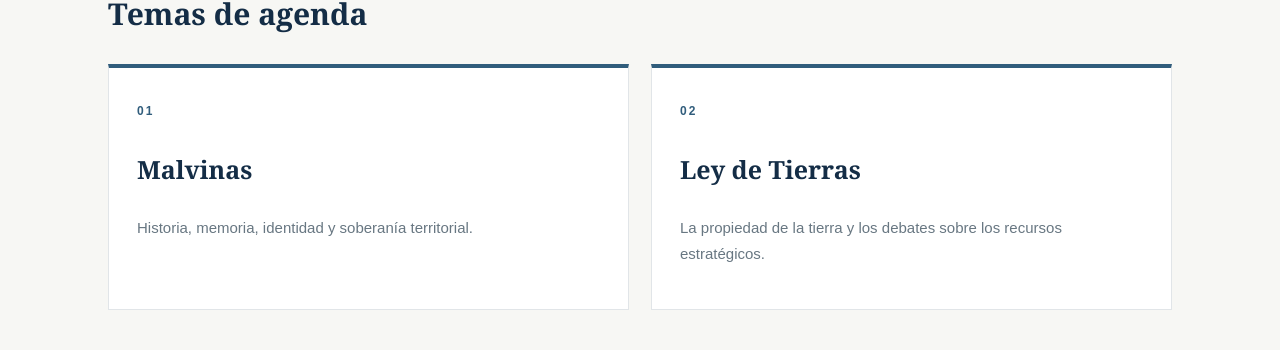
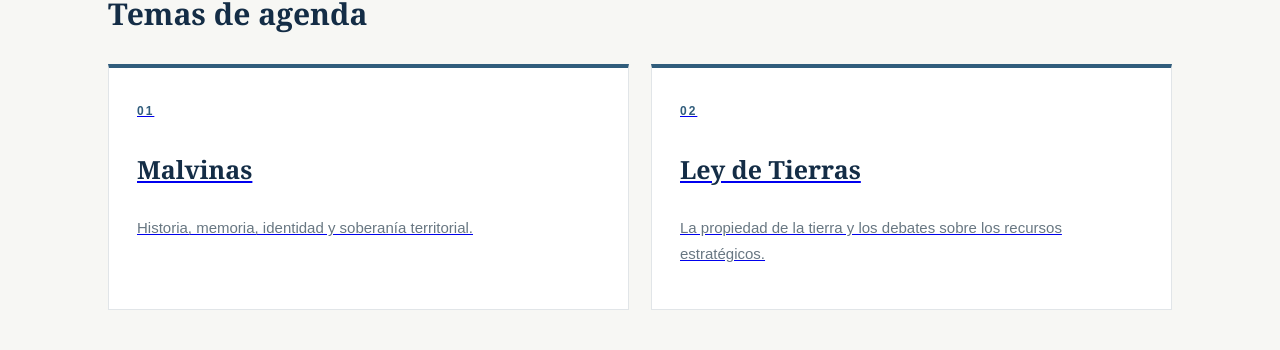
Before and after one commit to RocCut/soberania-en-agenda, a Jekyll site: the page built from index.html, in a window 1280 px wide. Shown: the part 855-1205 px from the top of the page. Built offline with Jekyll 4.4.1, drawn with Linux system fonts in a browser that asks for light colours.

Commit message:
Agregar los enlaces de Malvinas y Ley de Tierras

```diff
--- a/index.html
+++ b/index.html
@@ -25,17 +25,19 @@ title: Inicio
   <h2>Temas de agenda</h2>
 
   <div class="topic-grid">
-    <article class="topic-card">
+
+    <a class="topic-card" href="{{ '/malvinas/' | relative_url }}">
      <span class="topic-number">01</span>
      <h3>Malvinas</h3>
      <p>Historia, memoria, identidad y soberanía territorial.</p>
-    </article>
+    </a>
 
-    <article class="topic-card">
+    <a class="topic-card" href="{{ '/ley-de-tierras/' | relative_url }}">
      <span class="topic-number">02</span>
      <h3>Ley de Tierras</h3>
      <p>La propiedad de la tierra y los debates sobre los recursos estratégicos.</p>
-    </article>
+    </a>
+
   </div>
 </section>
 
```
Lines whose indentation alone changed are shown as unchanged.
